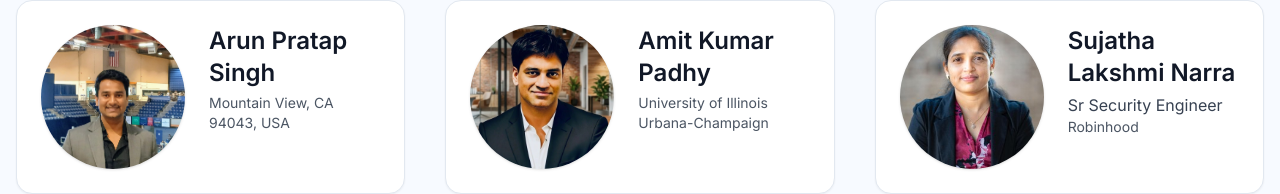
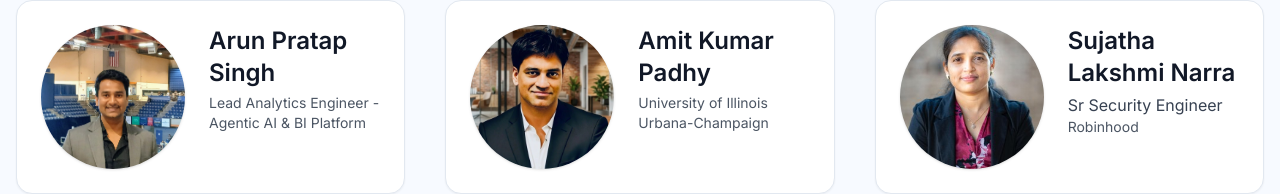
Before and after one commit to techyavii/aisgri-vista-website, a React (Vite) app: page /invitedspeakers in a window 1280 px wide. Shown: the part 1839-2033 px from the top of the page. Built offline with nearby package versions, Linux system fonts and the light colour scheme.

Commit message:
changes done

```diff
--- a/src/pages/InvitedSpeakers.tsx
+++ b/src/pages/InvitedSpeakers.tsx
@@ -234,7 +234,7 @@ const InvitedSpeakers = () => {
 {
   name: "Arun Pratap Singh",
   designation: "",
-  company: "Mountain View, CA 94043, USA",
+  company: "Lead Analytics Engineer - Agentic AI & BI Platform",
   experience: "",
   email: "",
   conferenceLink: "https://www.dasgri.co.uk/invitedspeakers",
```
